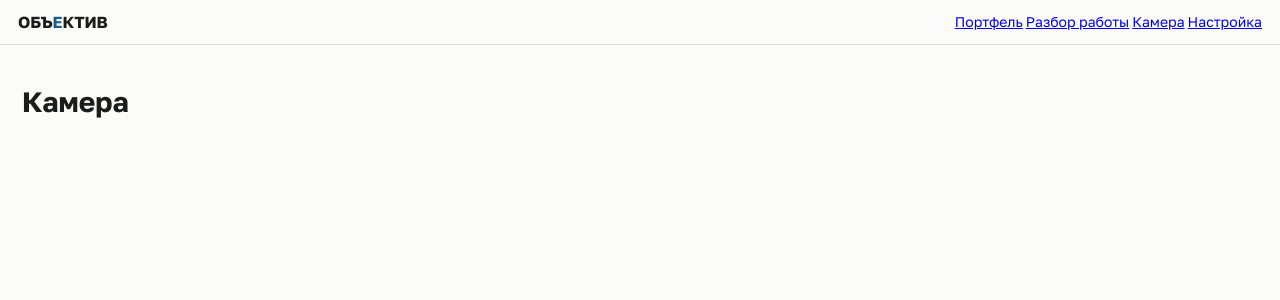
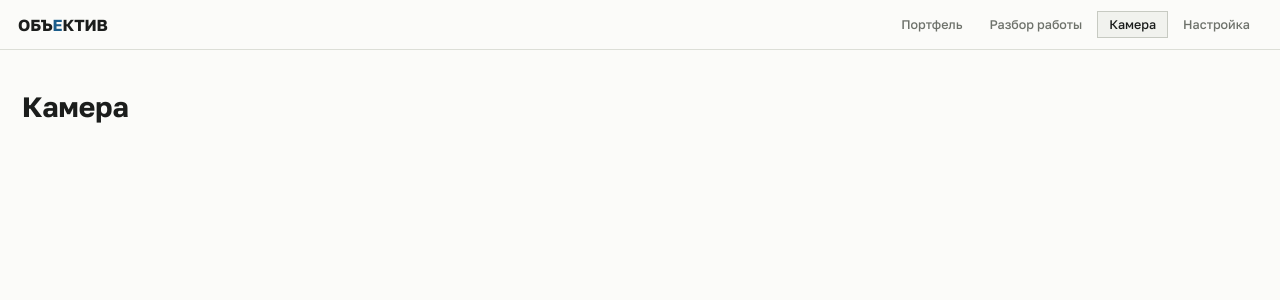
Before and after one commit to jas76123/obyektiv, a Next.js app in the folder frontend/: page /camera in a window 1280 px wide. Shown: the top 300 px of the page. Built offline with nearby package versions, Linux system fonts and the light colour scheme.

Commit message:
fix(frontend): стили ссылок навигации и активный пункт, кадр внутри ссылки на камеру, правила макета для узких экранов

```diff
--- a/frontend/app/globals.css
+++ b/frontend/app/globals.css
@@ -55,6 +55,10 @@ body{margin:0;background:var(--ground);color:var(--ink);font:16px/1.6 var(--f-pr
 .appnav button[aria-current="true"]{border-color:var(--rule);background:var(--paper2);color:var(--ink)}
 .appnav button:hover{color:var(--ink)}
 .appnav button:focus-visible{outline:2px solid var(--blue);outline-offset:1px}
+.appnav a{appearance:none;border:1px solid transparent;background:transparent;font:500 12.5px var(--f-ui);color:var(--muted);padding:5px 11px;cursor:pointer;text-decoration:none}
+.appnav a[aria-current="page"]{border-color:var(--rule);background:var(--paper2);color:var(--ink)}
+.appnav a:hover{color:var(--ink)}
+.appnav a:focus-visible{outline:2px solid var(--blue);outline-offset:1px}
 .appnav .user{font:500 10px var(--f-mono);color:var(--muted);border:1px solid var(--rule);padding:4px 8px;margin-left:8px;letter-spacing:.05em}
 .screen{padding:16px 22px 40px;min-height:460px}
 
@@ -401,6 +405,16 @@ html,body{margin:0;background:var(--paper);overflow-x:hidden}
 .errbox pre{white-space:pre-wrap;font:12px var(--f-mono);margin:8px 0}
 .loading{padding:40px 0;color:var(--muted);font:12px var(--f-mono)}
 .scroll-x{overflow-x:auto;-webkit-overflow-scrolling:touch}
+.aside > a{display:block;width:100%}
+.aside > a:focus-visible{outline:2px solid var(--blue);outline-offset:1px}
+@media (max-width:760px){
+  .alert{grid-template-columns:3px 1fr}
+  .aside{border-left:0;border-top:1px solid var(--rule2);grid-column:2}
+  .contact{grid-template-columns:1fr}
+  .ghead,.grow{grid-template-columns:150px 1fr}
+  .actb{grid-template-columns:1fr}
+  .screen{padding:16px 12px 22px}
+}
 @media (max-width:640px){
   .screen{padding:12px 16px 32px}
   .gantt{min-width:720px}
--- a/frontend/app/layout.tsx
+++ b/frontend/app/layout.tsx
@@ -1,18 +1,11 @@
 import type { Metadata } from 'next';
-import Link from 'next/link';
+import { AppNav } from '@/components/AppNav';
 import './globals.css';
 
 export const metadata: Metadata = {
   title: 'Объектив',
   description: 'Контроль хода строительства по камерам: сверка наблюдения с графиком',
 };
-
-const NAV: Array<[string, string]> = [
-  ['/', 'Портфель'],
-  ['/work/', 'Разбор работы'],
-  ['/camera/', 'Камера'],
-  ['/settings/', 'Настройка'],
-];
 
 export default function RootLayout({ children }: { children: React.ReactNode }) {
   return (
@@ -28,11 +21,7 @@ export default function RootLayout({ children }: { children: React.ReactNode })
         <div className="app">
           <div className="appbar">
             <span className="logo">ОБЪ<em>Е</em>КТИВ</span>
-            <nav className="appnav">
-              {NAV.map(([href, label]) => (
-                <Link key={href} href={href}>{label}</Link>
-              ))}
-            </nav>
+            <AppNav />
           </div>
           <div className="screen">{children}</div>
         </div>
--- /dev/null
+++ b/frontend/components/AppNav.tsx
@@ -0,0 +1,32 @@
+'use client';
+
+import Link from 'next/link';
+import { usePathname } from 'next/navigation';
+
+const NAV: Array<[string, string]> = [
+  ['/', 'Портфель'],
+  ['/work/', 'Разбор работы'],
+  ['/camera/', 'Камера'],
+  ['/settings/', 'Настройка'],
+];
+
+/** Нормализует конечный слэш и решает, активен ли пункт навигации для текущего пути. "/" совпадает только сам с собой. */
+export function isCurrent(pathname: string, href: string): boolean {
+  if (href === '/') return pathname === '/';
+  const normalize = (p: string) => (p.endsWith('/') ? p : `${p}/`);
+  return normalize(pathname) === normalize(href);
+}
+
+/** Верхняя навигация приложения (мокап 0.4): подсвечивает текущий раздел через aria-current. */
+export function AppNav() {
+  const pathname = usePathname();
+  return (
+    <nav className="appnav">
+      {NAV.map(([href, label]) => (
+        <Link key={href} href={href} aria-current={isCurrent(pathname, href) ? 'page' : undefined}>
+          {label}
+        </Link>
+      ))}
+    </nav>
+  );
+}
```
Also changed, not shown: 1 other file (tests, documents, lock files or other folders).
